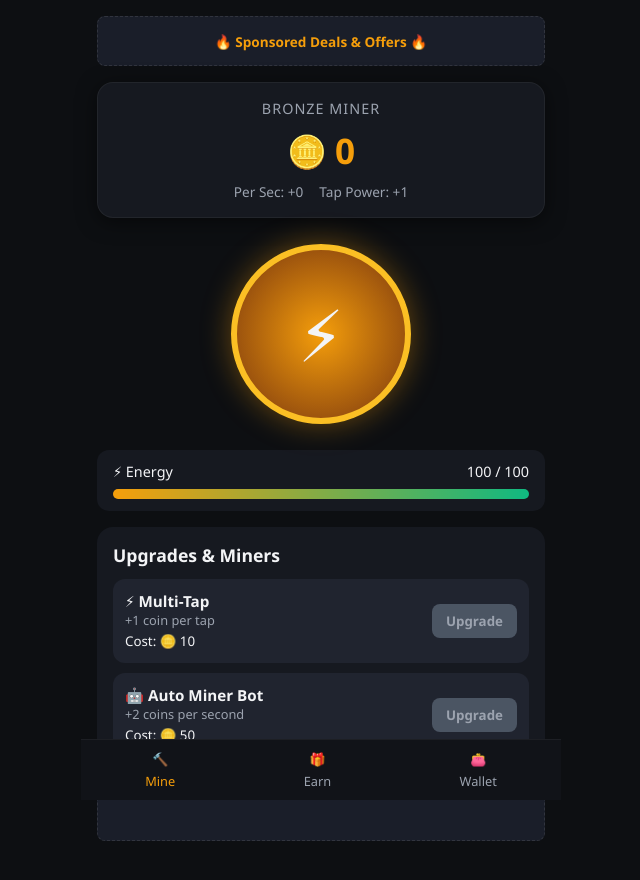
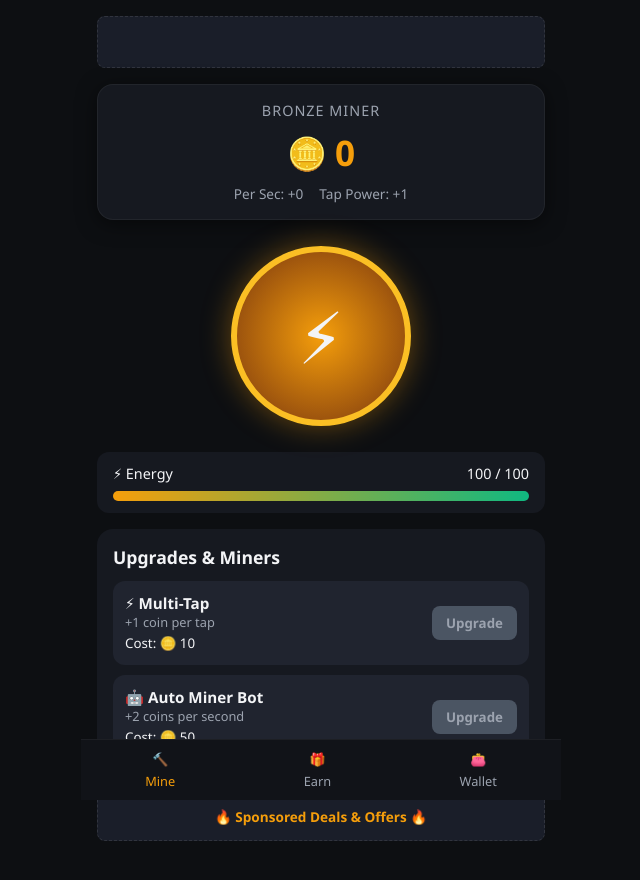
Before and after one commit to bedirahul638-ui/Click-Earn-Money, a plain HTML site: page frontend/index.html in a window 1280 px wide. Shown: the whole page, without its empty margins (319-959 px from the left). Drawn offline with Linux system fonts and the light colour scheme.

Commit message:
Update index.html

```diff
--- a/frontend/index.html
+++ b/frontend/index.html
@@ -323,10 +323,8 @@
 
   <div class="app-container">
 
-    <!-- Monetag Header Ad Banner (Top Link) -->
-    <a href="https://uplcm.com/4/12101528" target="_blank" class="ad-banner" id="monetagHeaderAd">
-      🔥 Sponsored Deals & Offers 🔥
-    </a>
+    <!-- Adsterra Header Banner Ad (Top Container) -->
+    <div class="ad-banner" id="adsterraHeaderAd"></div>
 
     <!-- Header -->
     <header>
@@ -420,8 +418,10 @@
       </section>
     </div>
 
-    <!-- Adsterra Footer Banner Ad (Bottom Container) -->
-    <div class="ad-banner" id="adsterraFooterAd"></div>
+    <!-- Monetag Footer Ad Banner (Bottom Link) -->
+    <a href="https://uplcm.com/4/12101528" target="_blank" class="ad-banner" id="monetagFooterAd">
+      🔥 Sponsored Deals & Offers 🔥
+    </a>
 
     <!-- Bottom Navigation -->
     <nav>
@@ -483,7 +483,7 @@
         }
       }
       updateUI();
-      loadAdsterraFooterAd(); // Footer ad load
+      loadAdsterraHeaderAd(); // Header ad load
     }
 
     function saveGame() {
@@ -502,10 +502,10 @@
       }
     }
 
-    // Adsterra Footer Ad Injection (Auto Refreshes Every 60s)
-    function loadAdsterraFooterAd() {
-      const footerContainer = document.getElementById('adsterraFooterAd');
-      footerContainer.innerHTML = ''; // Clear container
+    // Adsterra Header Ad Injection (Auto Refreshes Every 60s)
+    function loadAdsterraHeaderAd() {
+      const headerContainer = document.getElementById('adsterraHeaderAd');
+      headerContainer.innerHTML = ''; // Clear container
 
       const iframe = document.createElement('iframe');
       iframe.style.width = '320px';
@@ -514,7 +514,7 @@
       iframe.style.overflow = 'hidden';
       iframe.scrolling = 'no';
 
-      footerContainer.appendChild(iframe);
+      headerContainer.appendChild(iframe);
 
       const iframeDoc = iframe.contentWindow.document;
       iframeDoc.open();
@@ -539,8 +539,8 @@
       iframeDoc.close();
     }
 
-    // Auto-refresh footer Adsterra banner every 1 minute
-    setInterval(loadAdsterraFooterAd, 60000);
+    // Auto-refresh header Adsterra banner every 1 minute
+    setInterval(loadAdsterraHeaderAd, 60000);
 
     const minerBtn = document.getElementById('minerBtn');
     minerBtn.addEventListener('click', (e) => {
```
